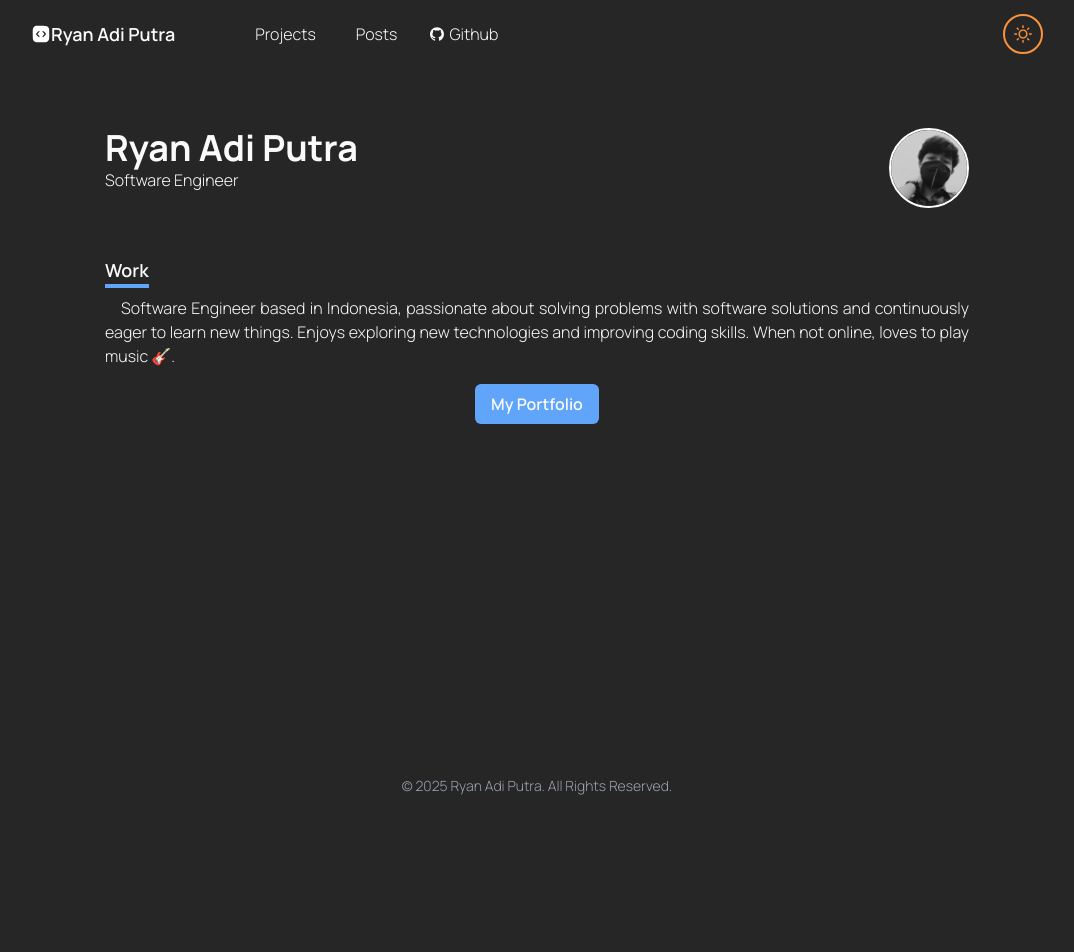
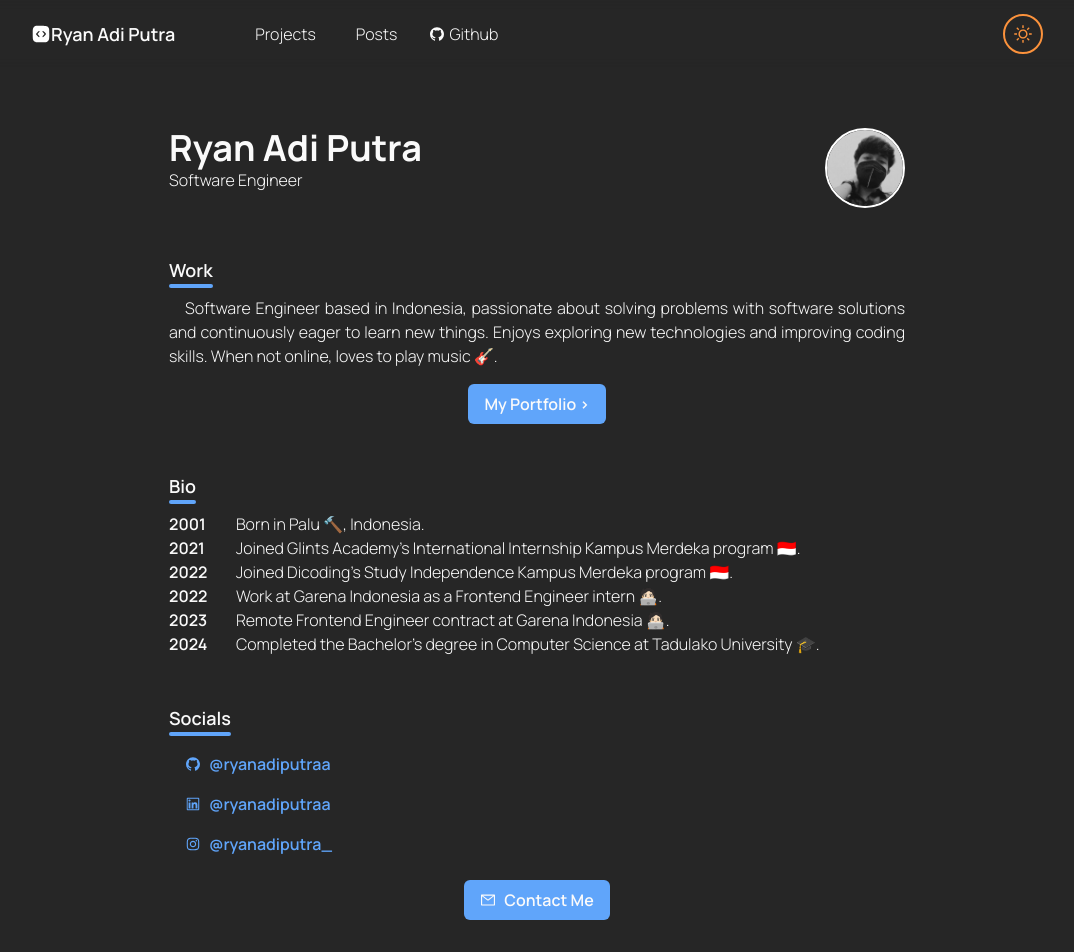
Before and after one commit to ryanadiputraa/ryanadiputra.my.id, a Next.js app: page / in a window 1280 px wide. Shown: the top 952 px of the page, without its empty margins (103-1177 px from the left). Before the commit the page ends 812 px from the top, so only its background shows below. Built offline with nearby package versions, Linux system fonts and the light colour scheme.

Commit message:
feat(layout): add social link

```diff
--- a/src/app/layout.tsx
+++ b/src/app/layout.tsx
@@ -24,7 +24,7 @@ export default function RootLayout({ children }: { children: React.ReactNode })
                 className={`${font.className} bg-neutral-200 dark:bg-neutral-800 text-neutral-900 dark:text-neutral-50 transition-colors font-thin`}
             >
                 <Header />
-                <div className="min-h-[95vh] pt-32 px-4 w-full max-w-4xl mx-auto">{children}</div>
+                <div className="min-h-[95vh] pt-28 px-4 w-full max-w-3xl mx-auto">{children}</div>
                 <Footer />
             </body>
         </html>
--- a/src/app/page.tsx
+++ b/src/app/page.tsx
@@ -1,13 +1,19 @@
 import Image from "next/image";
 import Link from "next/link";
+import {
+    AiOutlineMail,
+    AiOutlineGithub,
+    AiOutlineLinkedin,
+    AiOutlineInstagram
+} from "react-icons/ai";
 
 import { Button } from "@/components/button";
+import { EMAIL, GITHUB_URL, INSTAGRAM_URL, LINKEDIN_URL } from "@/constants";
 
 export default function Home() {
     return (
-        <main>
-            <section id="about" className="flex flex-col gap-12">
-                <div className="flex flex-col-reverse sm:flex-row justify-between items-center sm:items-start gap-4 sm:gap-0">
+        <main className="flex flex-col gap-12 py-4">
+            <section className="flex flex-col-reverse sm:flex-row justify-between items-center sm:items-start gap-4 sm:gap-0">
                 <div className="text-center sm:text-left">
                     <h1 className="text-4xl font-bold">Ryan Adi Putra</h1>
                     <p>Software Engineer</p>
@@ -19,19 +25,58 @@ export default function Home() {
                     height={80}
                     className="border-solid border-2 border-white rounded-full"
                 />
-                </div>
-                <div className="flex flex-col items-start">
+            </section>
+            <section className="flex flex-col items-start">
                 <SubHeader text="Work" />
                 <p className="indent-4 text-justify">
                     Software Engineer based in Indonesia, passionate about solving problems with
-                        software solutions and continuously eager to learn new things. Enjoys
-                        exploring new technologies and improving coding skills. When not online,
-                        loves to play music 🎸.
+                    software solutions and continuously eager to learn new things. Enjoys exploring
+                    new technologies and improving coding skills. When not online, loves to play
+                    music 🎸.
                 </p>
                 <Link href={"/projects"} className="mt-4 self-center">
-                        <Button>My Portfolio</Button>
+                    <Button>My Portfolio {">"}</Button>
                 </Link>
-                </div>
+            </section>
+            <section className="flex flex-col items-start">
+                <SubHeader text="Bio" />
+                <Timeline year={2001}>Born in Palu 🔨, Indonesia.</Timeline>
+                <Timeline year={2021}>
+                    Joined Glints Academy's International Internship Kampus Merdeka program 🇮🇩.
+                </Timeline>
+                <Timeline year={2022}>
+                    Joined Dicoding's Study Independence Kampus Merdeka program 🇮🇩.
+                </Timeline>
+                <Timeline year={2022}>
+                    Work at Garena Indonesia as a Frontend Engineer intern 🧑🏻‍💻.
+                </Timeline>
+                <Timeline year={2023}>
+                    Remote Frontend Engineer contract at Garena Indonesia 🧑🏻‍💻.
+                </Timeline>
+                <Timeline year={2024}>
+                    Completed the Bachelor's degree in Computer Science at Tadulako University 🎓.
+                </Timeline>
+            </section>
+            <section className="flex flex-col items-start">
+                <SubHeader text="Socials" />
+                <Social link={GITHUB_URL}>
+                    <AiOutlineGithub />
+                    @ryanadiputraa
+                </Social>
+                <Social link={LINKEDIN_URL}>
+                    <AiOutlineLinkedin />
+                    @ryanadiputraa
+                </Social>
+                <Social link={INSTAGRAM_URL}>
+                    <AiOutlineInstagram />
+                    @ryanadiputra_
+                </Social>
+                <a href={`mailto:${EMAIL}`} className="self-center">
+                    <Button className="flex items-center gap-2 mt-4">
+                        <AiOutlineMail />
+                        Contact Me
+                    </Button>
+                </a>
             </section>
         </main>
     );
@@ -39,8 +84,36 @@ export default function Home() {
 
 function SubHeader({ text }: { text: string }): React.ReactNode {
     return (
-        <h4 className="border-solid border-b-4 border-blue-400 text-lg font-semibold mb-2">
+        <h4 className="text-lg font-semibold mb-2">
             {text}
+            <div className="h-1 w-full bg-blue-400 rounded-md" />
         </h4>
     );
 }
+
+function Timeline({
+    year,
+    children
+}: {
+    year: number;
+    children: React.ReactNode;
+}): React.ReactNode {
+    return (
+        <div className="flex justify-between w-full">
+            <span className="font-semibold flex-1">{year}</span>
+            <p className="flex-[4] sm:flex-[10]">{children}</p>
+        </div>
+    );
+}
+
+function Social({ link, children }: { link: string; children: React.ReactNode }): React.ReactNode {
+    return (
+        <a
+            href={link}
+            target="_blank"
+            className="flex items-center gap-2 py-2 px-4 rounded-md text-blue-400 font-semibold hover:bg-blue-200/75 dark:hover:bg-blue-800/75"
+        >
+            {children}
+        </a>
+    );
+}
--- a/src/components/button.tsx
+++ b/src/components/button.tsx
@@ -10,7 +10,7 @@ export function Button({ children, ...props }: Props): React.ReactNode {
     return (
         <button
             {...props}
-            className={`py-2 px-4 rounded-md font-semibold bg-blue-400 text-neutral-50 active:scale-95 active:brightness-95 ${props.className}`}
+            className={`py-2 px-4 rounded-md font-semibold bg-blue-400 text-neutral-50 active:scale-95 active:brightness-90 hover:brightness-90 ${props.className}`}
         >
             {children}
         </button>
--- a/src/constants/index.ts
+++ b/src/constants/index.ts
@@ -1,4 +1,7 @@
 import { Theme } from "@/types";
 
 export const DEFAULT_THEME = "dark" as Theme;
+export const EMAIL = "ryannadiputraa@gmail.com";
 export const GITHUB_URL = "https://github.com/ryanadiputraa";
+export const LINKEDIN_URL = "https://www.linkedin.com/in/ryanadiputraa";
+export const INSTAGRAM_URL = "https://www.instagram.com/ryanaputra_";
```
Lines whose indentation alone changed are shown as unchanged.
